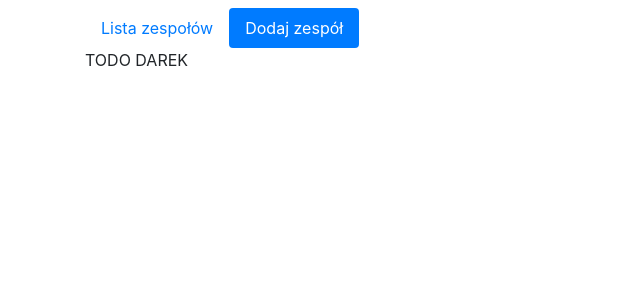
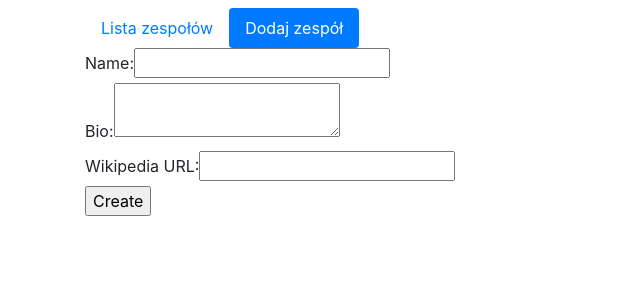
Before and after one commit to miloszpp/angular-szkolenie, an Angular app: page /band-add in a window 1280 px wide. Shown: the top 300 px of the page, without its empty margins (0-640 px from the left). Built offline with nearby package versions, Linux system fonts and the light colour scheme.

Commit message:
Added create band functionality

```diff
--- a/src/app/band-add/band-add.component.html
+++ b/src/app/band-add/band-add.component.html
@@ -1,3 +1,15 @@
-<p>
-TODO DAREK
-</p>
+<form (ngSubmit)="onSubmit()">
+    <fieldset>
+        <label>Name:</label>
+        <input type="text" [(ngModel)]="model.name" name="name" />
+    </fieldset>
+    <fieldset>
+        <label>Bio:</label>
+        <textarea [(ngModel)]="model.bio" name="bio"></textarea>
+    </fieldset>
+    <fieldset>
+        <label>Wikipedia URL:</label>
+        <input type="text" [(ngModel)]="model.links.wikipediaUrl" name="wikipediaUrl" />
+    </fieldset>
+    <input type="submit" value="Create" />
+</form>
--- a/src/app/band-add/band-add.component.ts
+++ b/src/app/band-add/band-add.component.ts
@@ -1,15 +1,30 @@
 import { Component, OnInit } from '@angular/core';
+import { Band } from "../model";
+import { BandsService } from "../bands.service";
 
 @Component({
   selector: 'app-band-add',
   templateUrl: './band-add.component.html',
   styles: []
 })
-export class BandAddComponent implements OnInit {
+export class BandAddComponent {
 
-  constructor() { }
+  model: Band = {
+    name: "",
+    bio: "",
+    genres: [],
+    members: [],
+    links: {
+      photoUrl: "",
+      wikipediaUrl: ""
+    }
+  };
 
-  ngOnInit() {
+  constructor(private bandService: BandsService) { }
+
+  onSubmit() {
+    this.bandService.createBand(this.model)
+      .catch(error => alert(`Could not add band: ${error}`));
   }
 
 }
--- a/src/app/bands.service.ts
+++ b/src/app/bands.service.ts
@@ -18,4 +18,8 @@ export class BandsService {
       .catch(error => Promise.reject("Failed to fetch band list"));
   }
 
+  createBand(band: Band): Promise<any> {
+    return this.http.post(this.url, band).toPromise();
+  }
+
 }
```
